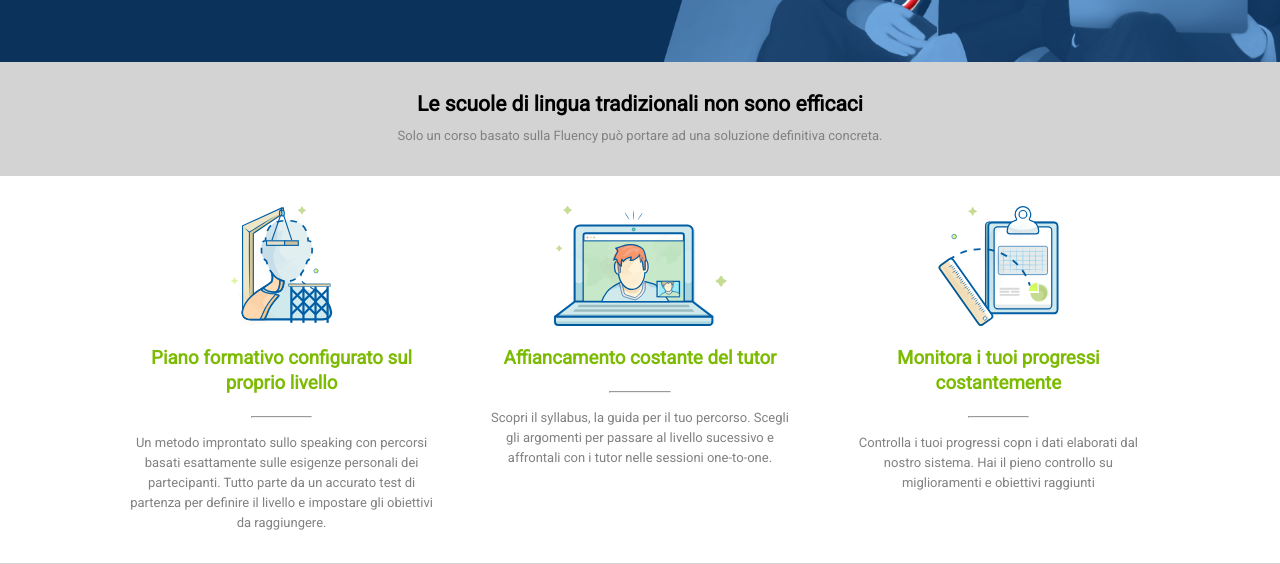
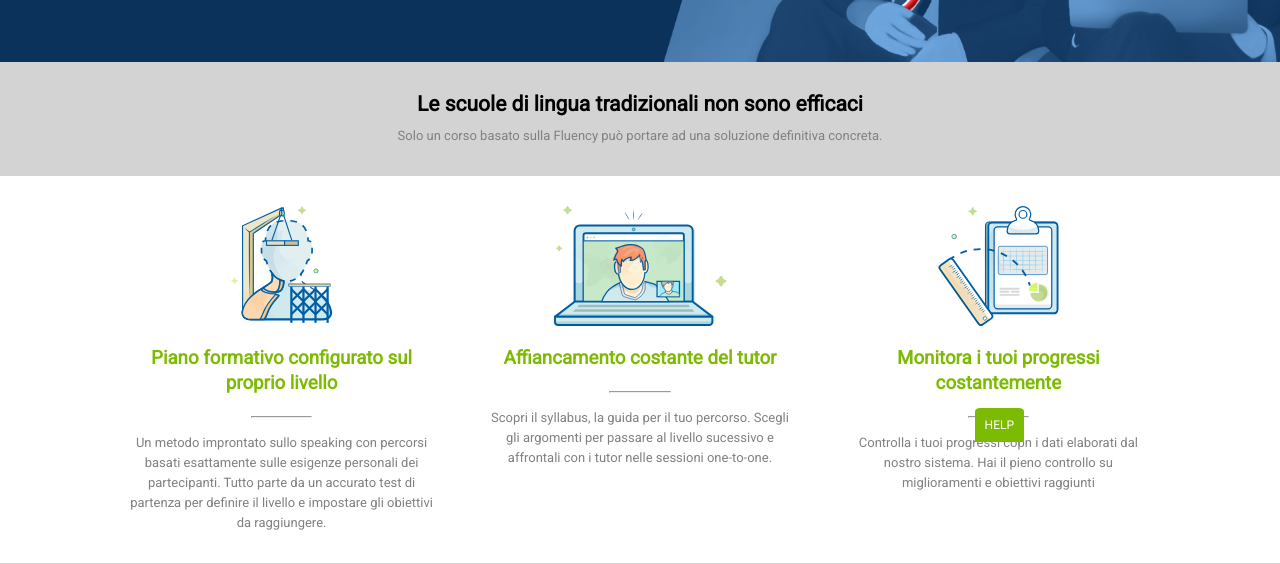
Before and after one commit to Verovannini/htmlcss-fluentify, a plain HTML site: page index.html in a window 1280 px wide. Shown: the part 358-922 px from the top of the page. Drawn offline with Linux system fonts and the light colour scheme.

Commit message:
aggiunto button help

```diff
--- a/css/style.css
+++ b/css/style.css
@@ -169,3 +169,16 @@ main .col-right{
     border-bottom: 1px solid #d3d3d3;
 }
 /* END MAIN */
+
+/* FOOTER */
+.help{
+    position: fixed;
+    bottom: 0;
+    right: 20%;
+    z-index: 1;
+}
+.help .green-button{
+    padding: 10px;
+    border-radius: 10% 10% 0 0;
+}
+/* END FOOTER */
--- a/index.html
+++ b/index.html
@@ -127,5 +127,11 @@
     </main>
     <!-- END MAIN -->
 
+    <!-- FOOTER -->
+    <div class="help">
+        <a class="green-button" href="#">HELP</a>
+    </div>
+    <!-- END FOOTER -->
+
 </body>
 </html>
```
